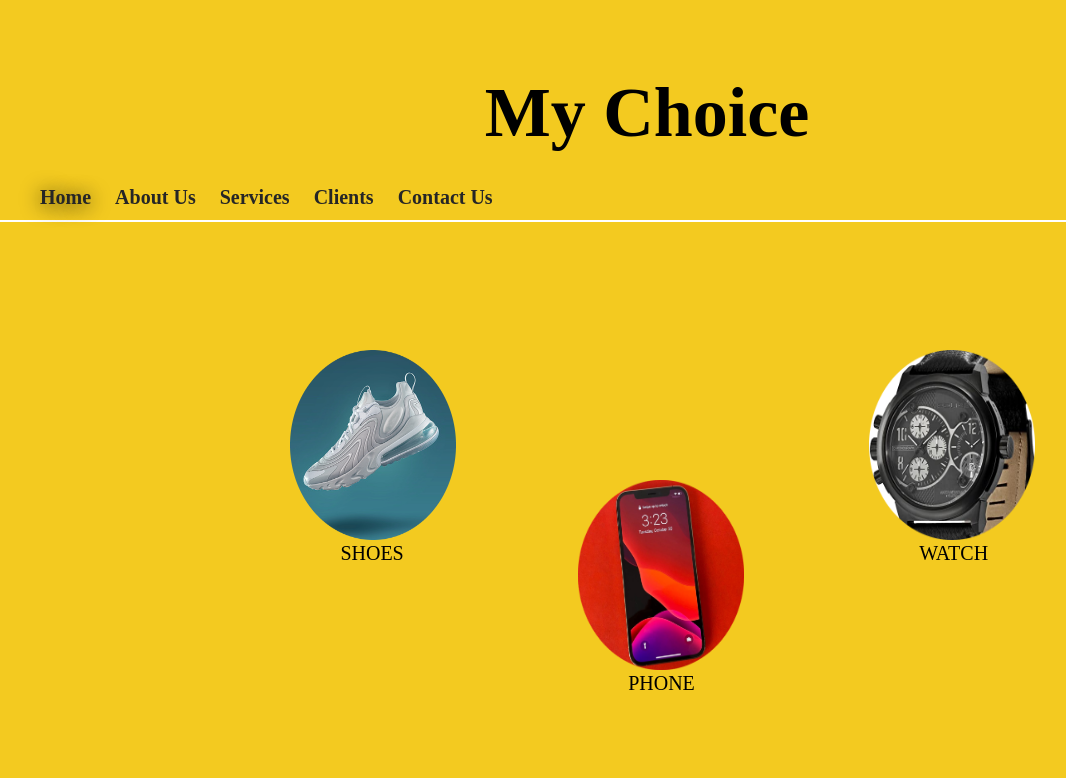
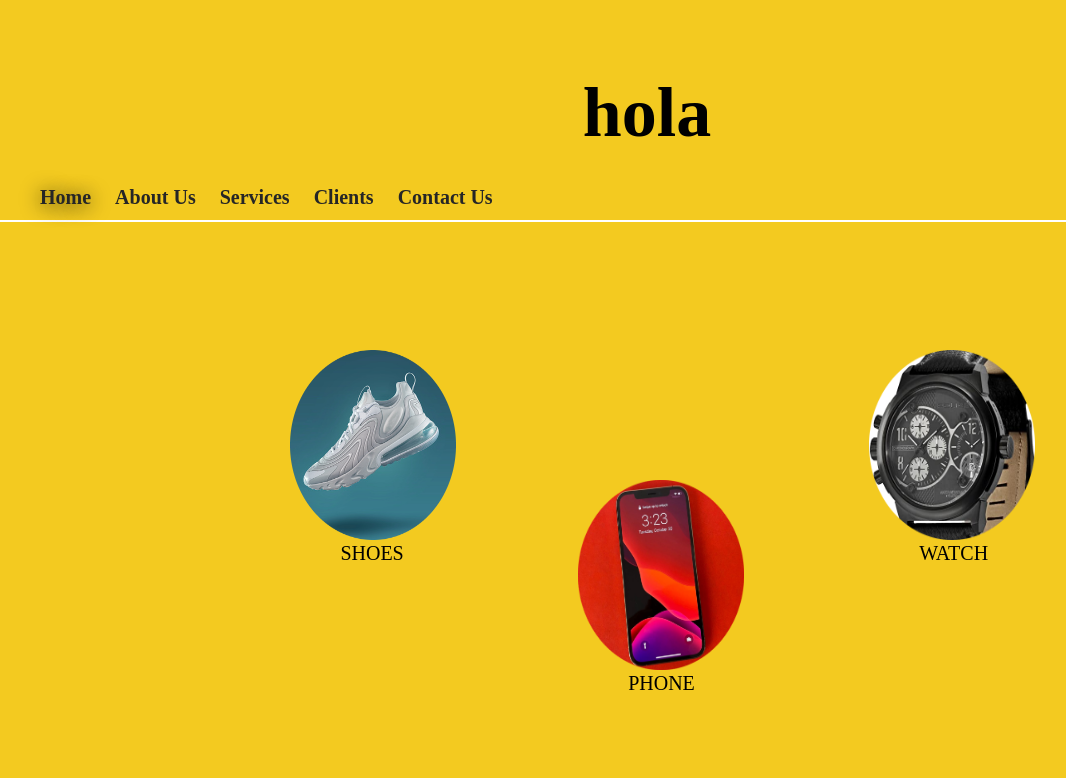
Before and after one commit to Bimaldevtk/de-project, a plain HTML site: page index.html in a window 1280 px wide. Shown: the top 778 px of the page, without its empty margins (10-1076 px from the left). Drawn offline with Linux system fonts and the light colour scheme; a web font is replaced by a local one.

Commit message:
changed shop name

```diff
--- a/index.html
+++ b/index.html
@@ -11,7 +11,7 @@
 </head>
 <body>
     <div class="top">
-        <h1> My Choice</h1>
+        <h1> hola</h1>
         <div class="menu-bar">
        <ul>
            <li><a class="active" href="#">Home</a> </li>
```
